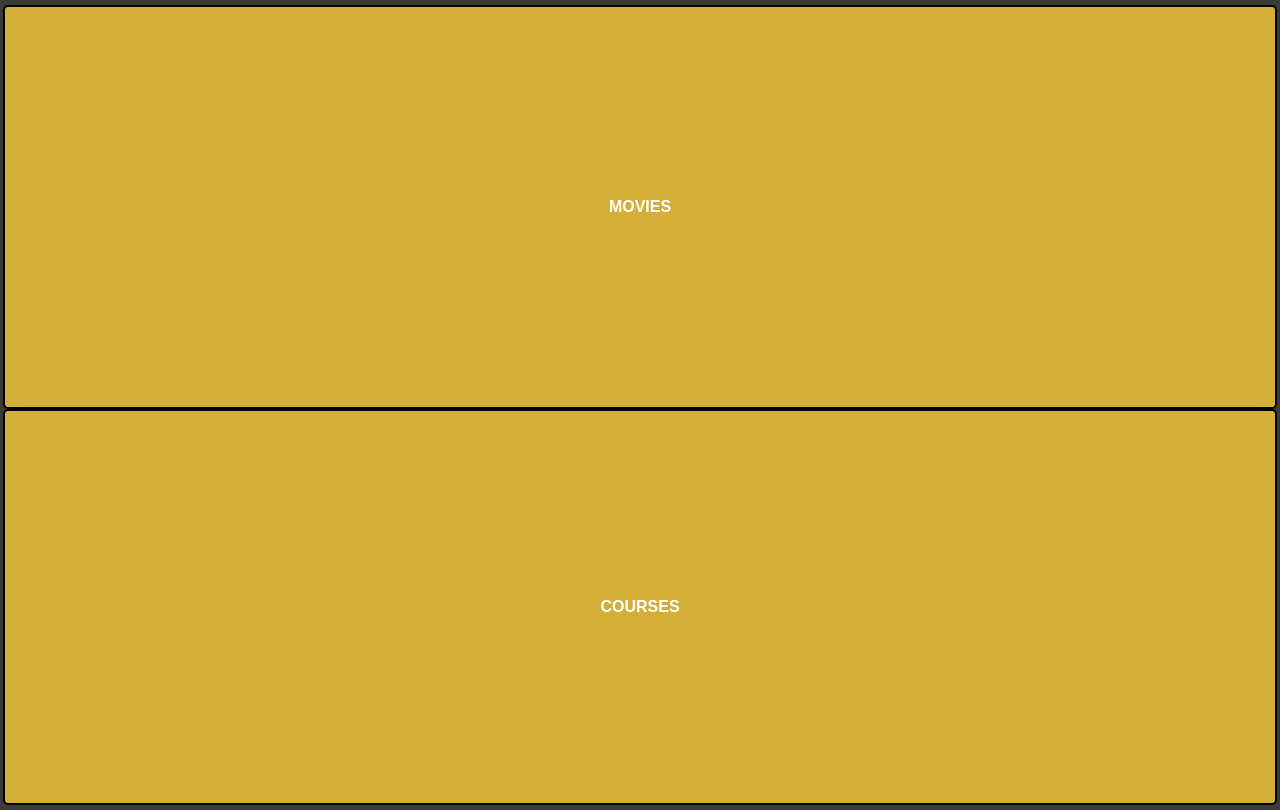
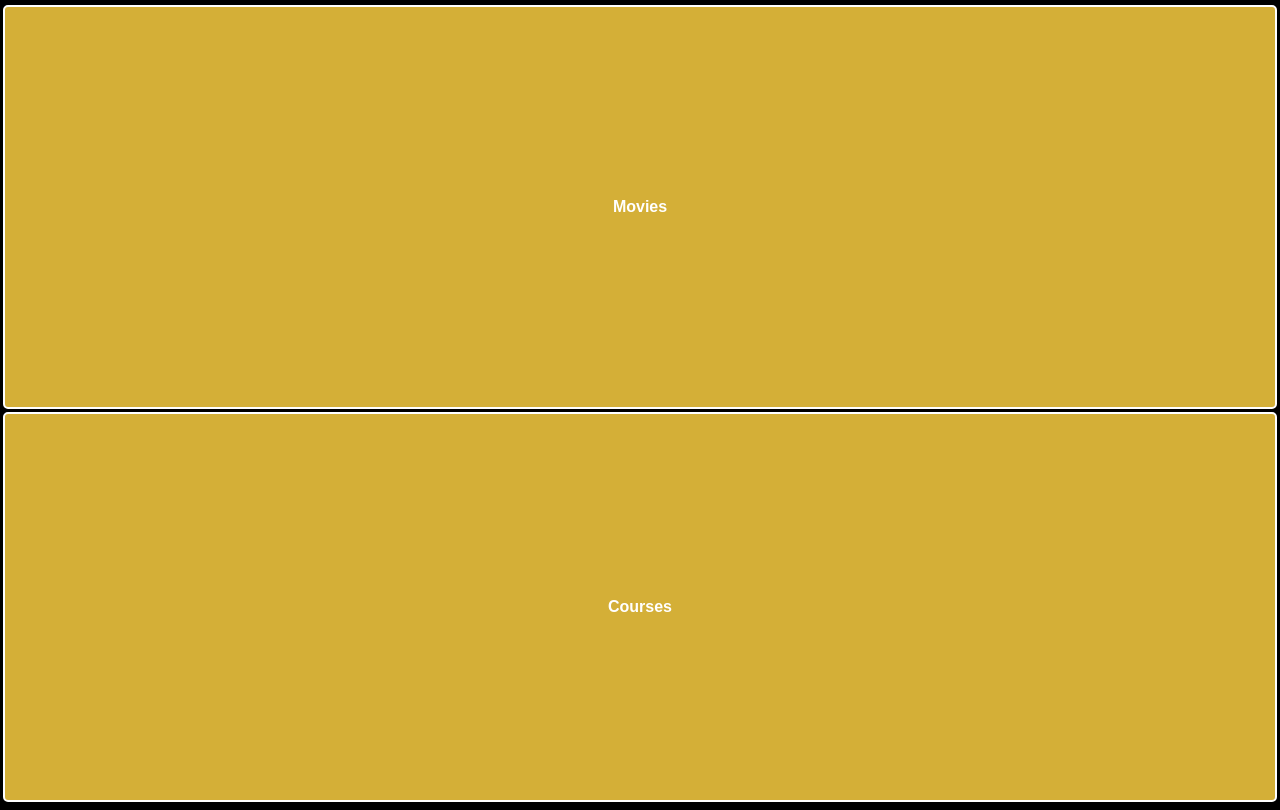
Before and after one commit to eliasjunior/home-video, a React (Create React App) app: page / in a window 1280 px wide. Built offline with nearby package versions, Linux system fonts and the light colour scheme.

Commit message:
Add styles and server to prod

```diff
--- a/package.json
+++ b/package.json
@@ -13,7 +13,8 @@
     "react-test-renderer": "^16.7.0"
   },
   "scripts": {
-    "start": "react-scripts start",
+    "start": "node server.js",
+    "dev" : "react-scripts start ",
     "server": "nodemon --exec 'node server/server.js'",
     "build": "react-scripts build",
     "test": "react-scripts test",
--- a/src/common/Loading.js
+++ b/src/common/Loading.js
@@ -1,5 +1,5 @@
 import React from "react"
-import "./loading.css"
+import "./common.css";
 
 export default function Loading() {
     return <div className="loading-content">
--- /dev/null
+++ b/src/common/common.css
@@ -0,0 +1,40 @@
+.loading-content {
+  display: flex;
+  align-items: flex-end;
+  justify-content: center;
+  flex-direction: row;
+}
+.loading-content__label {
+  color: rgba(244, 247, 247, 0.996);
+  width: 200px;
+  height: 200px;
+  border-style: solid;
+  border-radius: 5px;
+  border-color: blue;
+}
+
+.btn-box {
+  padding: 10px;
+}
+
+.link-btn {
+  color: white;
+  font-weight: 700;
+  font-family: fantasy;
+  border-radius: 5px;
+  border-style: solid;
+  border-width: 2px;
+  cursor: pointer;
+}
+
+.link-base {
+  text-decoration: none;
+  text-transform: uppercase;
+  padding: 5px;
+}
+
+.btn-back {
+  padding: 10px;
+  font-family: fantasy;
+  background-color: rgb(0, 0, 0);
+}
--- a/src/common/loading.css
+++ /dev/null
@@ -1,14 +0,0 @@
-.loading-content {
-    display: flex;
-    align-items:flex-end;
-    justify-content: center;
-    flex-direction: row;
-}
-.loading-content__label {
-    color: rgba(244, 247, 247, 0.996);
-    width: 200px;
-    height: 200px;
-    border-style: solid;
-    border-radius: 5px;
-    border-color: blue;
-}
--- a/src/home/Home.js
+++ b/src/home/Home.js
@@ -1,28 +1,27 @@
-import { Link } from "react-router-dom";
-import React from 'react';
+import { useHistory } from "react-router-dom";
+import React from "react";
 import "./home.css";
 
 function Home(props) {
+  const history = useHistory();
   const { onHandleBaseFolder } = props;
+  const goToPage = (path) => {
+    onHandleBaseFolder(path);
+    history.push(path);
+  };
   return (
     <div className="home-content">
-        <div className="home-content__home-box home-content__home-box--first">
-          <Link
-            className="link-base"
-            onClick={() => onHandleBaseFolder("movies")}
-            to={"/movies"}
+      <div
+        className="home-content__home-box home-content__home-box--first link-btn"
+        onClick={() => goToPage("movies")}
       >
         Movies
-          </Link>
       </div>
-        <div className="home-content__home-box home-content__home-box--second">
-          <Link
-            className="link-base"
-            onClick={() => onHandleBaseFolder("courses")}
-            to={"/courses"}
+      <div
+        className="home-content__home-box home-content__home-box--second link-btn"
+        onClick={() => goToPage("courses")}
       >
         Courses
-          </Link>
       </div>
     </div>
   );
--- a/src/home/home.css
+++ b/src/home/home.css
@@ -14,6 +14,7 @@
     display: flex;
     justify-content: center;
     align-items: center;
+    margin-bottom: 3px;
 }
 
 .home-content__home-box--first {
--- a/src/index.css
+++ b/src/index.css
@@ -1,5 +1,5 @@
 html, body {
-  background-color: #3c3a38;
+  background-color: #000;
   margin: 0;
   padding: 0;
   font-family: -apple-system, BlinkMacSystemFont, "Segoe UI", "Roboto", "Oxygen",
--- a/src/main/App.css
+++ b/src/main/App.css
@@ -1,32 +1,4 @@
-
 .app-content {
   padding: 5px;
   height: 100%;
 }
-
-.btn-box {
-  padding: 10px;
-}
-
-.link-btn {
-  color: white;
-  background-color: #D4AF37;
-  font-weight: 700;
-  font-family: fantasy;
-  border-radius: 5px;
-  border-style: solid;
-  border-width: 2px;
-  cursor: pointer;
-}
-
-.link-base {
-  text-decoration: none;
-  text-transform: uppercase;
-  padding: 5px;
-}
-
-.btn-back {
-  padding: 10px;
-  font-family: fantasy;
-  background-color: rgb(212, 84, 55);
-}
--- a/src/main/App.js
+++ b/src/main/App.js
@@ -1,5 +1,6 @@
 import React, { useState } from 'react';
 import './App.css';
+import "../common/common.css";
 import ListMovie from '../movie/ListMovie';
 import Player from '../movie/Player';
 import Home from '../home/Home';
--- a/src/movie/ListMovie.js
+++ b/src/movie/ListMovie.js
@@ -14,14 +14,12 @@ function ListMovie(props) {
   useEffect(() => {
     async function fecthData() {
       const { movieMap } = await getVideos({ urlResource: match.url.slice(1) });
-      console.log("movieMap >>", movieMap);
       setMovies(movieMap);
     }
     fecthData();
   }, []);
 
   const setUpMovie = (movieId) => {
-    console.log("current*", movieId);
     setCurrentId(movieId);
   };
 
@@ -45,15 +43,14 @@ function ListMovie(props) {
       return (
         <div className="media-content">
           {movies.allIds.map((id) => (
-            <div className="media-content__box " key={id}>
+            <div className="media-content__box " key={id}  onClick={() => setUpMovie(id)}>
                 <div className="media-content__box--img-box">
                   <img
                     className="media-content__box--img"
                     key={id}
                     src={getImgPath(id)}
-                    onClick={() => setUpMovie(id)}
                   ></img>
-                  <div className="media-content__box--text">{id}</div>
+                  {/* <div className="media-content__box--text">{id}</div> */}
                 </div>
             </div>
           ))}
```
Also changed, not shown: server.js (added, +26 -0 lines), 1 other file (tests, documents, lock files or other folders). Lines whose indentation alone changed are shown as unchanged.
